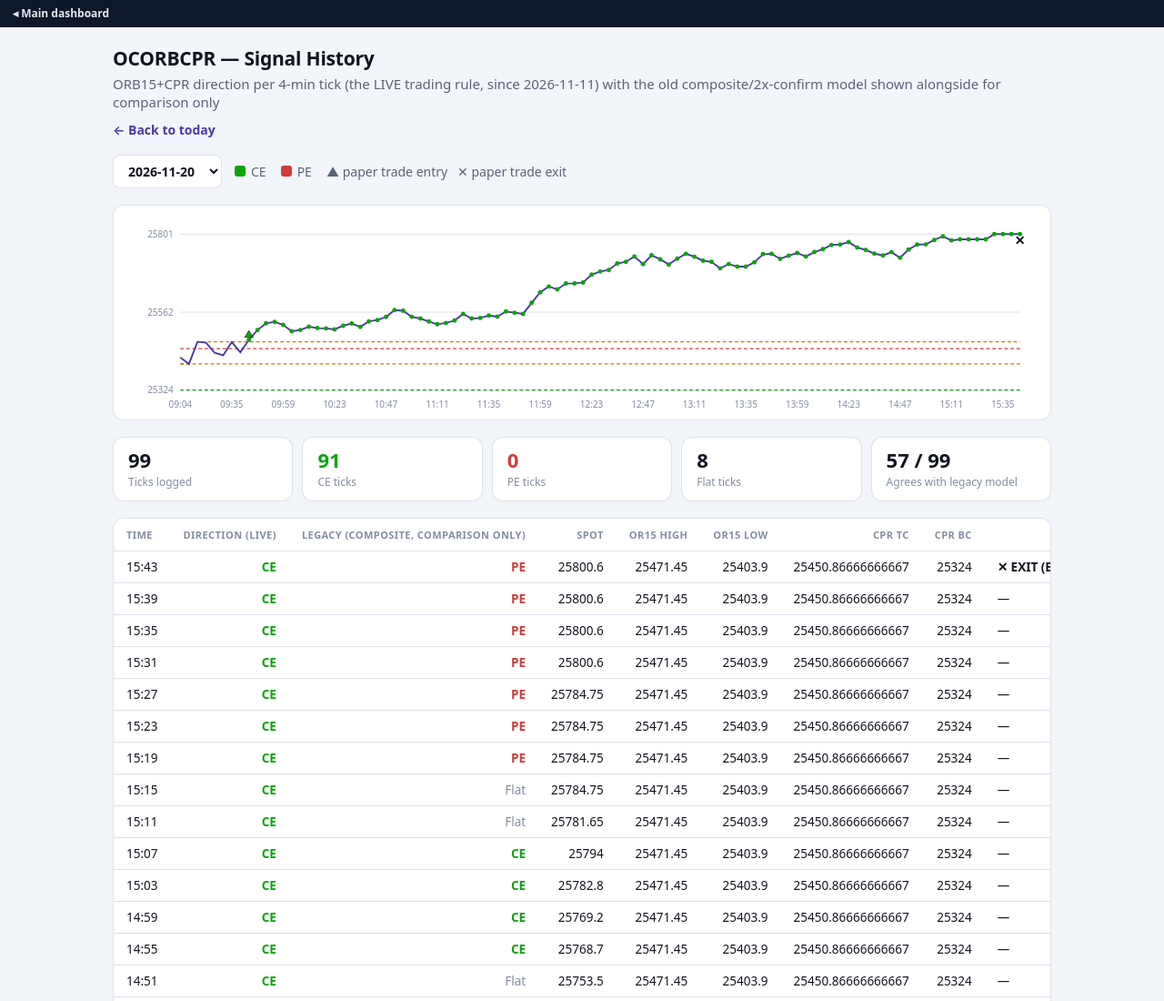
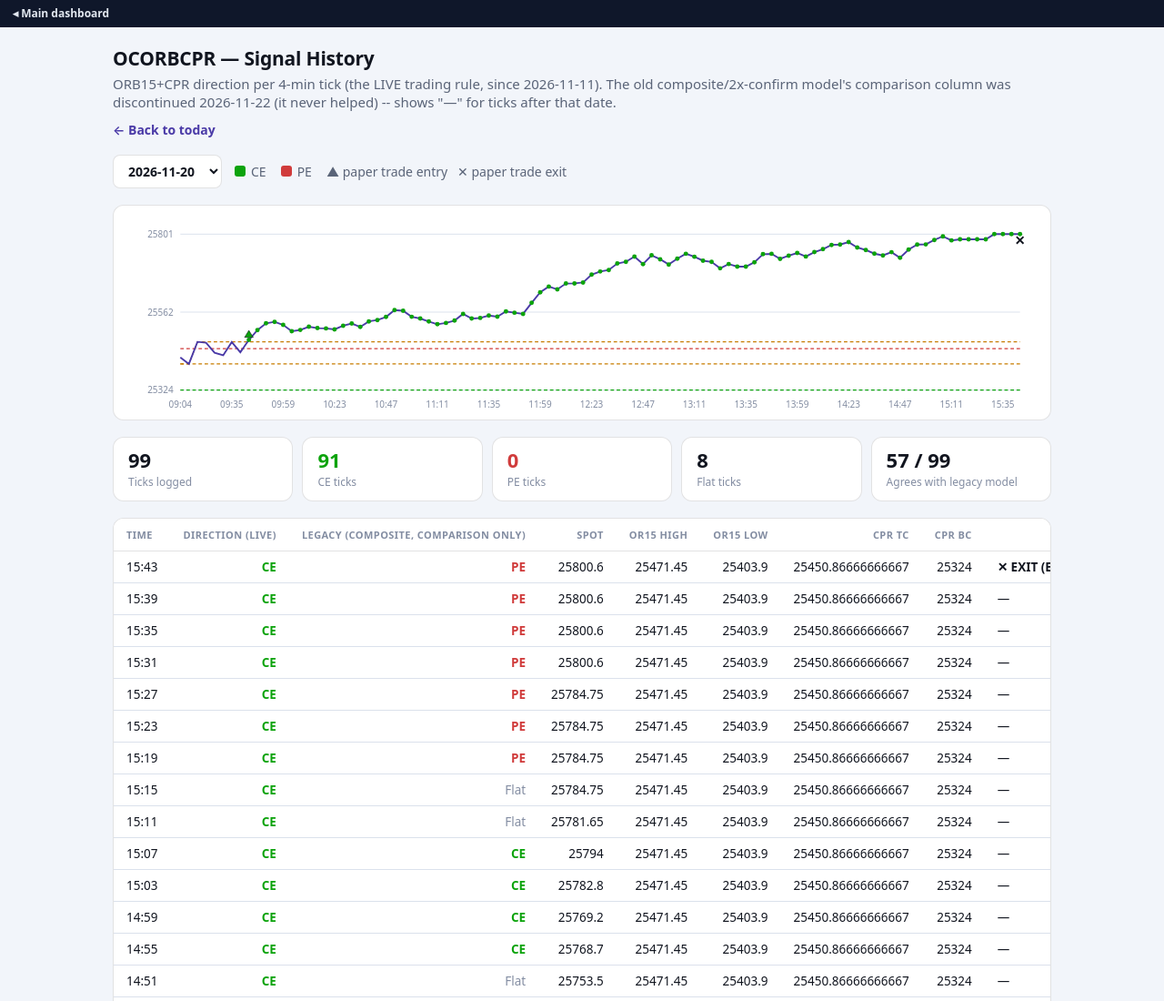
Before and after one commit to aps-source/nifty-oc-signal-paper-dashboard, a plain HTML site: page ocorbcpr_signal_log.html in a window 1280 px wide. Shown: the top 1100 px of the page at 91% size. Drawn offline with Linux system fonts and the light colour scheme.

Commit message:
Note legacy composite comparison discontinued 2026-11-22
Co-Authored-By: Claude Sonnet 5 <noreply@anthropic.com>

```diff
--- a/ocorbcpr_signal_log.html
+++ b/ocorbcpr_signal_log.html
@@ -92,7 +92,7 @@
   <header>
     <div>
       <h1>OCORBCPR &mdash; Signal History</h1>
-      <div class="sub">ORB15+CPR direction per 4-min tick (the LIVE trading rule, since 2026-11-11) with the old composite/2x-confirm model shown alongside for comparison only</div>
+      <div class="sub">ORB15+CPR direction per 4-min tick (the LIVE trading rule, since 2026-11-11). The old composite/2x-confirm model's comparison column was discontinued 2026-11-22 (it never helped) -- shows "&mdash;" for ticks after that date.</div>
     </div>
     <a class="back-link" href="index.html">&larr; Back to today</a>
   </header>
```
